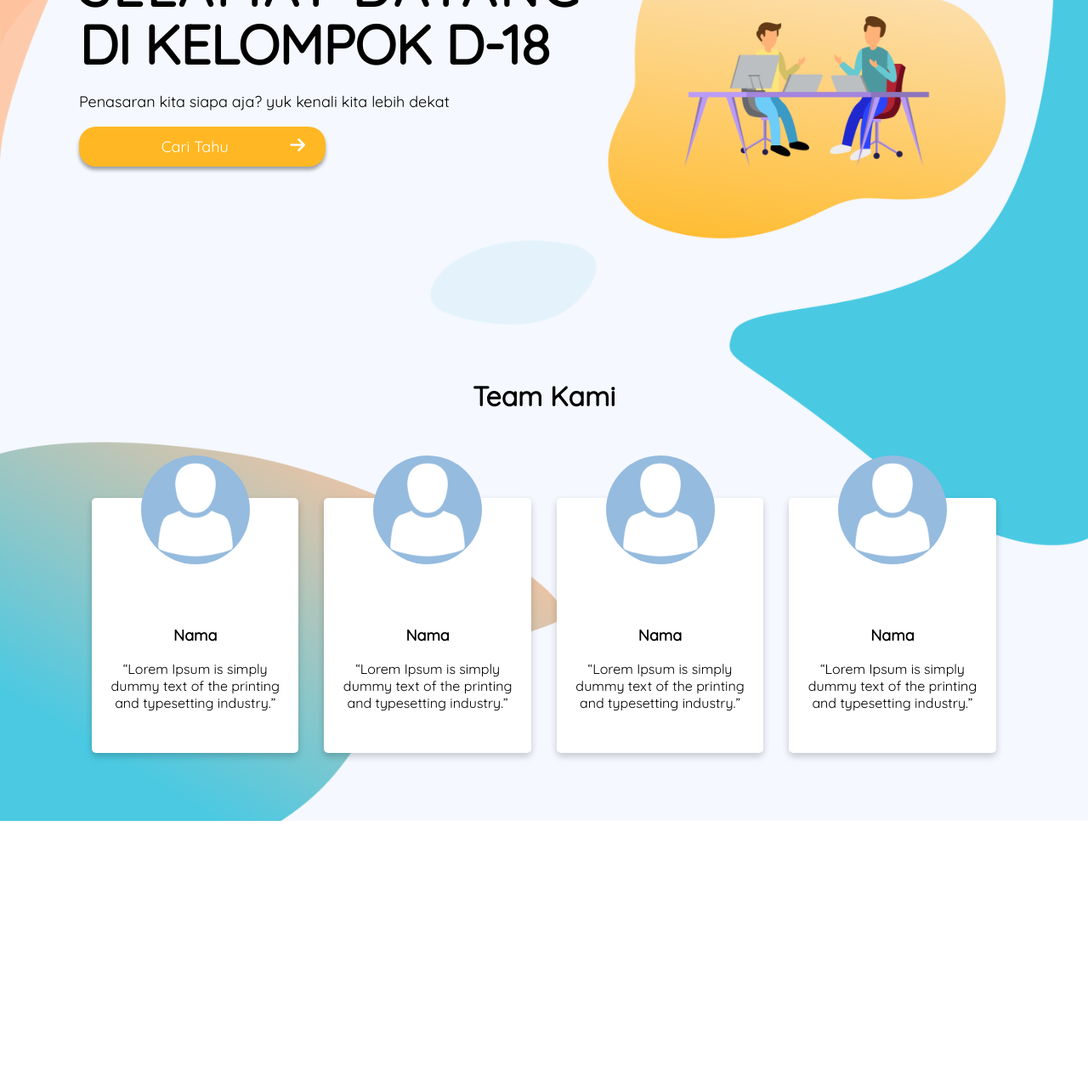
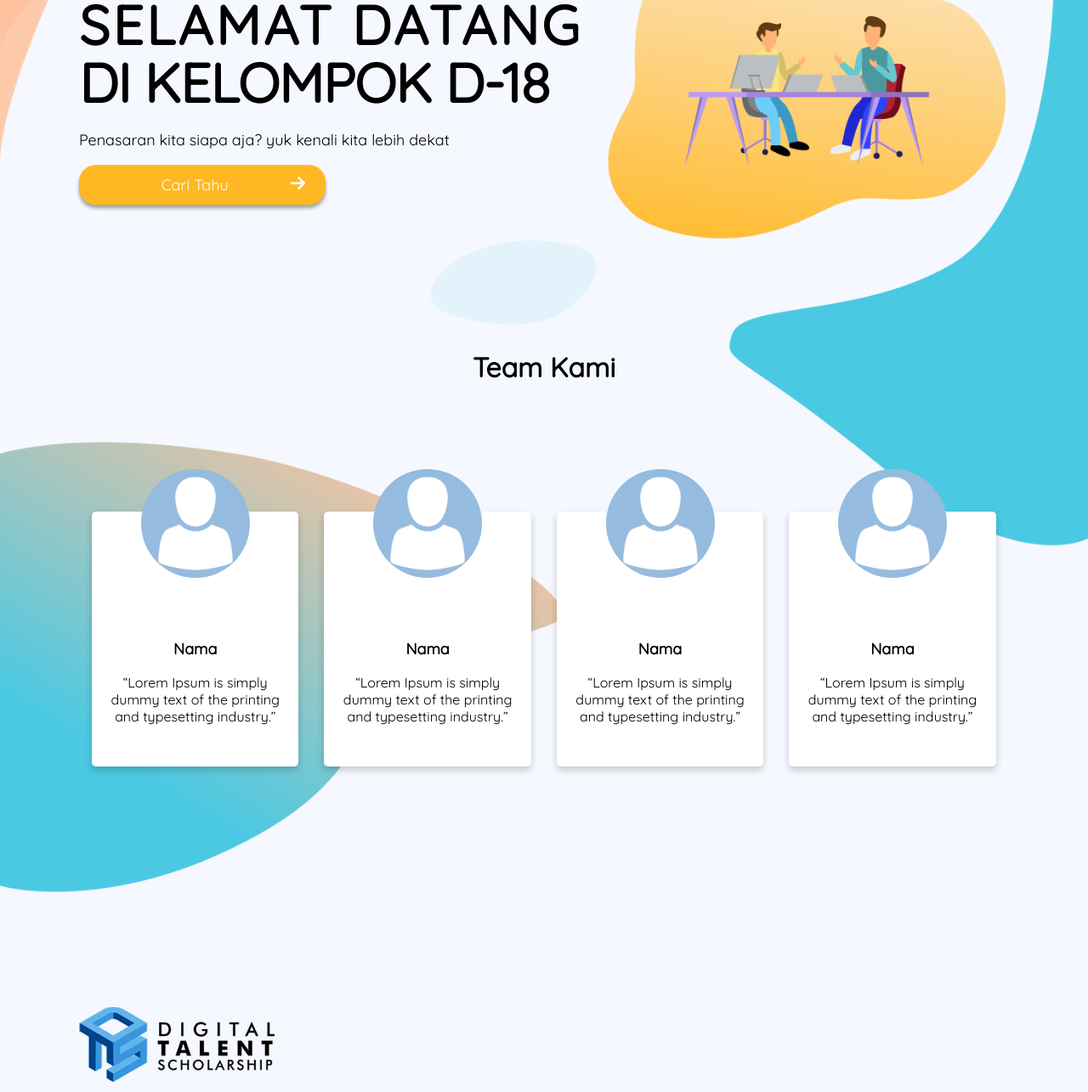
Before and after one commit to fanisusanti/D18_DTS20, a plain HTML site: page index.html in a window 1280 px wide. Shown: the part 276-1561 px from the top of the page at 85% size. Before the commit the page ends 1242 px from the top, so only its background shows below. Drawn offline with Linux system fonts and the light colour scheme.

Commit message:
update css

```diff
--- a/index.html
+++ b/index.html
@@ -63,9 +63,17 @@
           <p class="name">Nama</p>
           <p>“Lorem Ipsum is simply dummy text of the printing and typesetting industry.”</p>
         </div>
+        <div class="clear"></div>
       </div>
     </div>
   </div>
+  <footer>
+    <div class="footerr">
+      <div class="container">
+        <img src="./assets/logo.png">
+      </div>
+    </div>
+  </footer>
 </body>
 
 </html>
--- a/stylesheet.css
+++ b/stylesheet.css
@@ -48,7 +48,7 @@ header{
 }
 
 .content{
-  margin-top: 120px;
+  margin-top: 165px;
 }
 
 .content h1{
@@ -86,16 +86,19 @@ header{
 }
 
 .content-team{
-  margin: 250px 0;
+  margin-top: 100px;
+  margin-bottom: 200px;
+  padding-top: 50px;
 }
 .content-team h1{
   text-transform: capitalize;
   text-align: center;
 }
 .card-wrapper{
-  margin-top: 100px;
+  margin-top: 150px;
 }
-.card-wrapper .card{
+
+.card{
   box-shadow: 0 4px 8px 0 rgba(0,0,0,0.2);
   transition: 0.3s;
   width: 22.25%;
@@ -129,3 +132,7 @@ header{
 .card p{
   padding: 0 10px;
 }
+
+.clear{
+  clear: left;
+}
```
